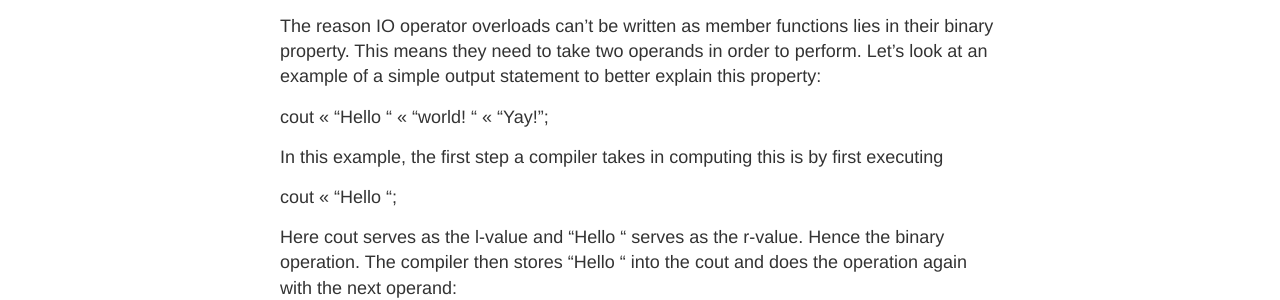
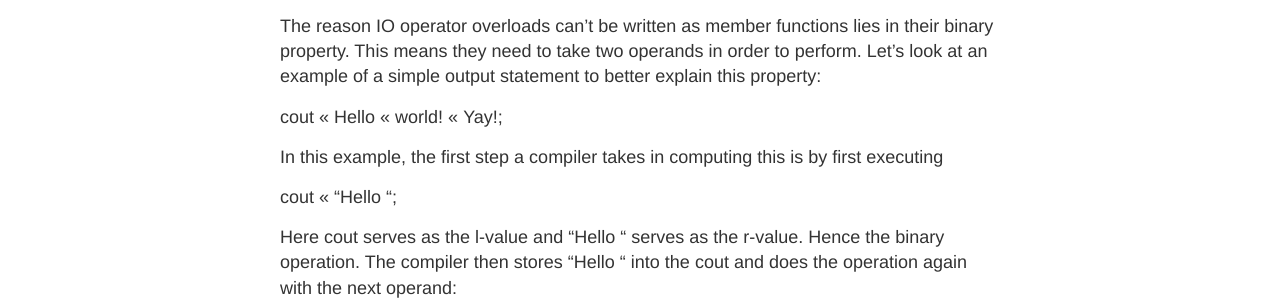
Before and after one commit to Lcarvajal/Lcarvajal.github.io, a Jekyll site: the page built from _posts/2015-6-20-C++-Operator-Overloads.md, in a window 1280 px wide. Shown: the part 264-564 px from the top of the page. Built offline with Jekyll 4.4.1, drawn with Linux system fonts in a browser that asks for light colours; Markdown is read by kramdown in place of the engine named in the settings.

Commit message:
edit quote in blog

```diff
--- a/_posts/2015-6-20-C++-Operator-Overloads.md
+++ b/_posts/2015-6-20-C++-Operator-Overloads.md
@@ -6,7 +6,7 @@
 This means they need to take two operands in order to perform.
 Let’s look at an example of a simple output statement to better explain this property:
 
-cout << “Hello “ << “world! “ << “Yay!”;
+cout << <q>Hello </q> << <q>world! </q> << <q>Yay!</q>;
 
 In this example, the first step a compiler takes in computing this is by first executing
 
```
